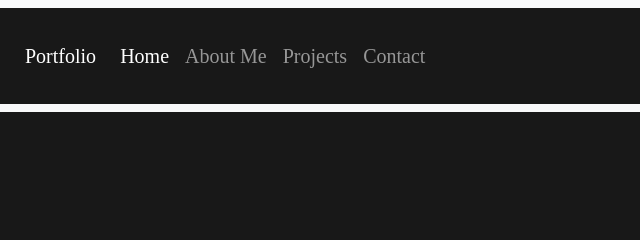
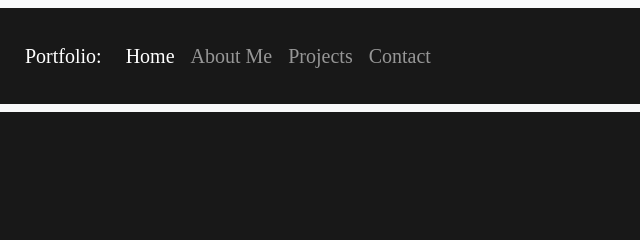
Before and after one commit to hunter-sloan98/Portfolio, a plain HTML site: page index.html in a window 1280 px wide. Shown: the top 240 px of the page, 0-640 px from the left. Drawn offline with nearby package versions, Linux system fonts and the light colour scheme.

Commit message:
Test after rename

```diff
--- a/index.html
+++ b/index.html
@@ -11,7 +11,7 @@
 <body>
     <nav class="navbar navbar-expand-lg navbar-dark bg-light">
         <div class="container-fluid">
-        <a class="navbar-brand" href="#">Portfolio</a>
+        <a class="navbar-brand" href="#">Portfolio:</a>
         <button class="navbar-toggler" type="button" data-bs-toggle="collapse" data-bs-target="#navbarNavAltMarkup" aria-controls="navbarNavAltMarkup" aria-expanded="false" aria-label="Toggle navigation">
             <span class="navbar-toggler-icon"></span>
         </button>
```
